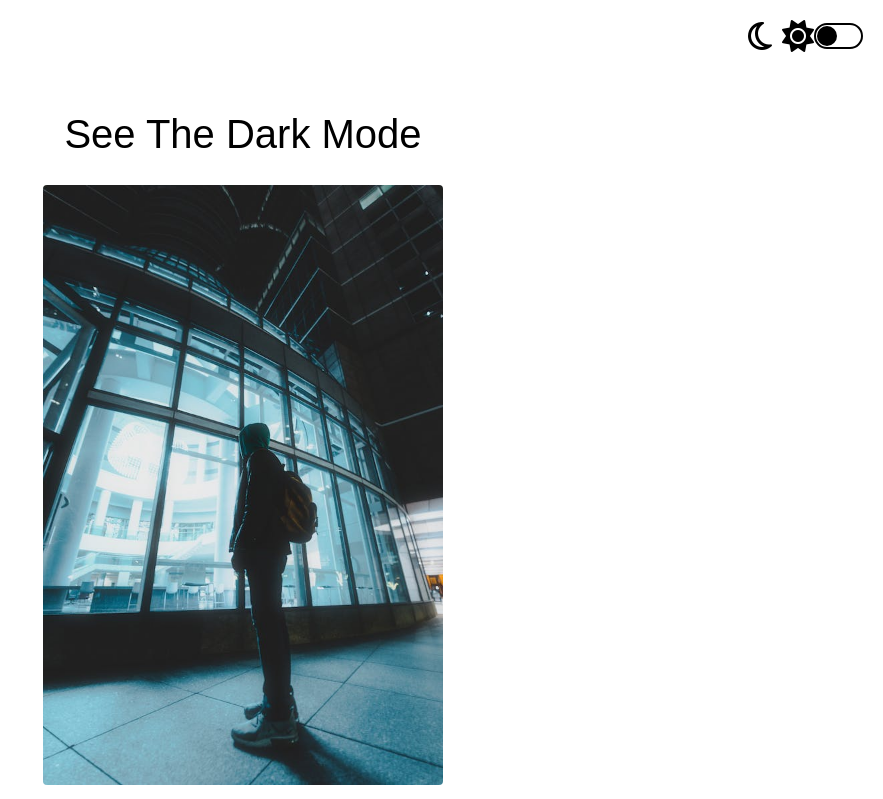
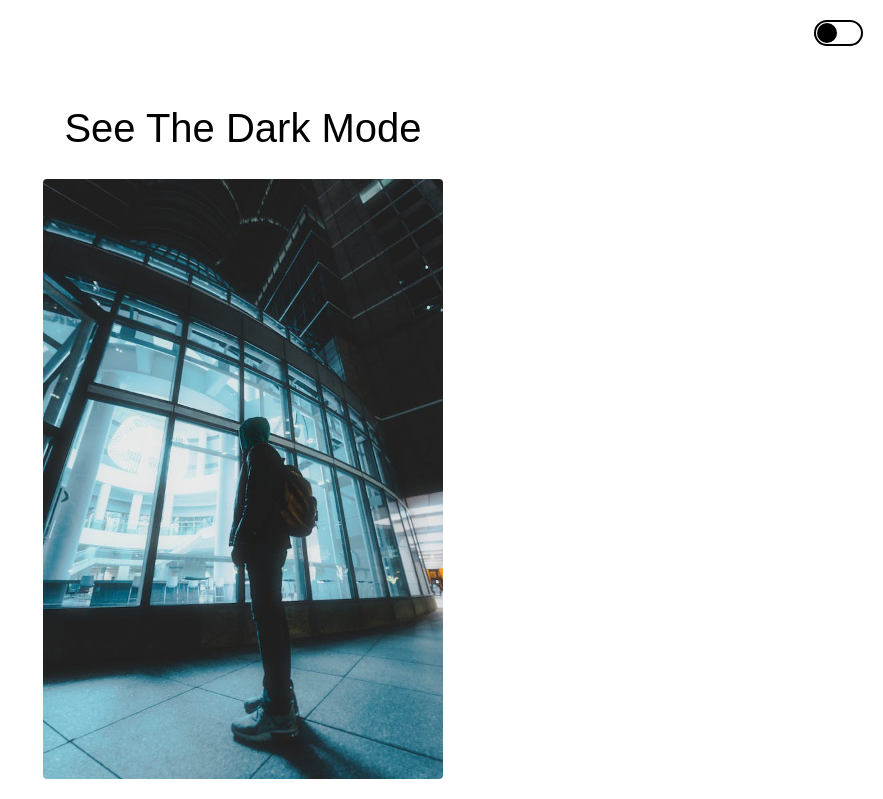
Before and after one commit to ganeshkamana/websiteDarkMode, a plain HTML site: page websiteDarkMode/index.html in a window 1280 px wide. Shown: the top 799 px of the page, without its empty margins (397-1280 px from the left). Drawn offline with Linux system fonts and the light colour scheme.

Commit message:
second change

```diff
--- a/websiteDarkMode/index.html
+++ b/websiteDarkMode/index.html
@@ -9,8 +9,7 @@
 </head>
 <body>
     <header>
-        <i class="fa-sharp fa-regular fa-moon fa-bounce moon"></i>
-        <i class="fa-sharp fa-solid fa-sun fa-bounce sun"></i>
+
         <label id="dark_change"></label>
     </header>
 
```
